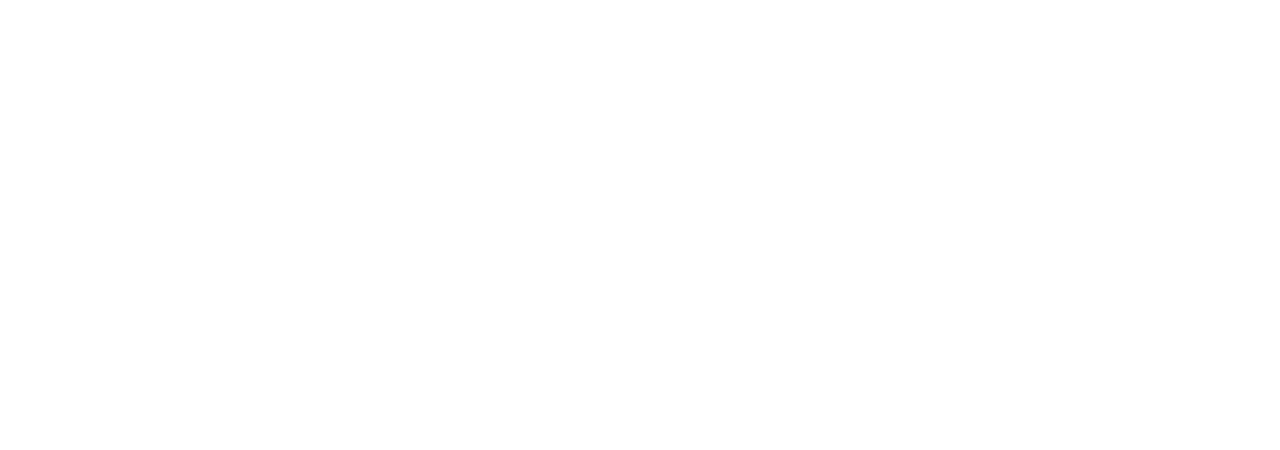
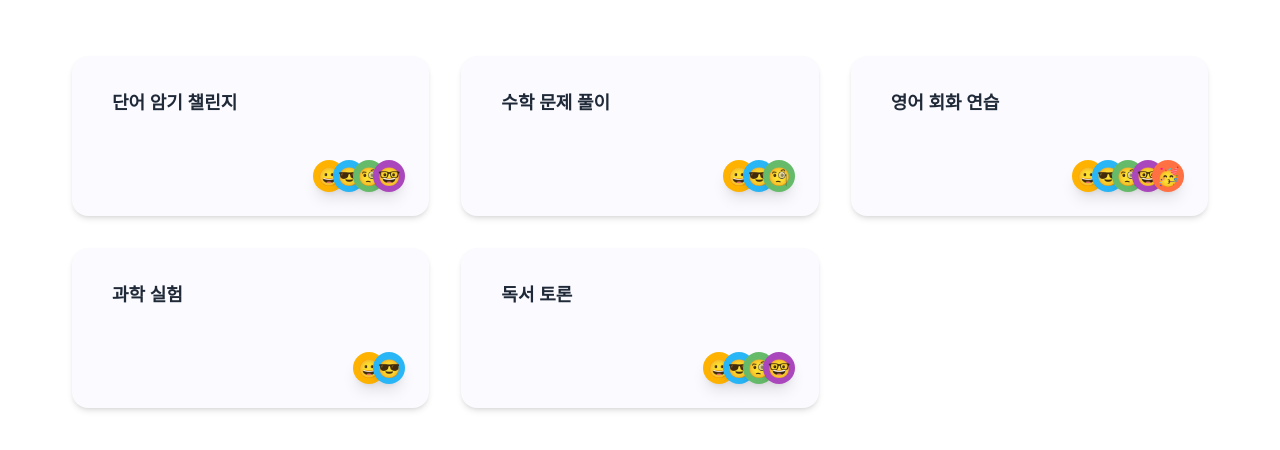
Before and after one commit to 5Suminsss2/plan_it, a React (Vite) app in the folder planIt/: page /sharedPlan in a window 1280 px wide. Before the commit this address had no page. Shown: the top 450 px of the page. Built offline with nearby package versions, Linux system fonts and the light colour scheme.

Commit message:
#Feat: sharedPlan 페이지 퍼블리싱 완료

```diff
--- a/planIt/package.json
+++ b/planIt/package.json
@@ -16,6 +16,7 @@
     "build-storybook": "storybook build"
   },
   "dependencies": {
+    "@fullcalendar/core": "^6.1.17",
     "@fullcalendar/daygrid": "^6.1.17",
     "@fullcalendar/interaction": "^6.1.17",
     "@fullcalendar/list": "^6.1.17",
@@ -28,6 +29,7 @@
     "react-colorful": "^5.6.1",
     "react-dom": "^18.3.1",
     "react-router-dom": "^6.28.0",
+    "react-select": "^5.10.1",
     "react-toastify": "^10.0.6",
     "uuid": "^11.0.3",
     "zustand": "^5.0.2"
--- a/planIt/src/App.tsx
+++ b/planIt/src/App.tsx
@@ -2,6 +2,7 @@
 import { BrowserRouter as Router, Routes, Route } from "react-router-dom";
 import Home from "./pages/Home";
 import ProgressCalendar from "./pages/ProgressCalendar";
+import SharedPlan from "./pages/SharedPlan";
 
 function App() {
   return (
@@ -9,6 +10,7 @@
       <Routes>
         <Route path="/" element={<Home />} />
         <Route path="/progressCalendar" element={<ProgressCalendar />} />
+        <Route path="/sharedPlan" element={<SharedPlan />} />
         {/* <Route path="/about" element={<About />} /> */}
       </Routes>
     </Router>
--- /dev/null
+++ b/planIt/src/components/card/shardPlanCard.tsx
@@ -0,0 +1,30 @@
+import { PlanType } from "../../types/shardPlan";
+
+const SharedPlanCard = ({ title, participants }: PlanType) => (
+  <div
+    className="w-full max-w-xs sm:max-w-sm md:max-w-md lg:max-w-lg xl:max-w-xl h-40 bg-[#fafaff] rounded-2xl flex flex-col justify-between p-6
+          shadow-md hover:shadow-lg transition-shadow duration-200"
+  >
+    <div className="flex">
+      <div className="bg-gray-200 text-gray-700 rounded px-4 py-2 text-lg font-semibold font-medium">
+        {title}
+      </div>
+    </div>
+
+    <div className="flex justify-end items-end mt-4">
+      <div className="flex -space-x-3">
+        {participants.map((data, idx) => (
+          <div
+            key={idx}
+            className="w-8 h-8 rounded-full shadow-lg flex items-center justify-center text-lg"
+            style={{ backgroundColor: data.color }}
+          >
+            {data.emoji}
+          </div>
+        ))}
+      </div>
+    </div>
+  </div>
+);
+
+export default SharedPlanCard;
--- /dev/null
+++ b/planIt/src/pages/SharedPlan.tsx
@@ -0,0 +1,63 @@
+import SharedPlanCard from "../components/card/shardPlanCard";
+import { PlanType } from "../types/shardPlan";
+
+const plans: PlanType[] = [
+  {
+    title: "단어 암기 챌린지",
+    participants: [
+      { name: "민수", emoji: "😀", color: "#FFB300" }, // 주황
+      { name: "지영", emoji: "😎", color: "#29B6F6" }, // 파랑
+      { name: "철수", emoji: "🧐", color: "#66BB6A" }, // 초록
+      { name: "영희", emoji: "🤓", color: "#AB47BC" }, // 보라
+    ],
+  },
+  {
+    title: "수학 문제 풀이",
+    participants: [
+      { name: "민수", emoji: "😀", color: "#FFB300" },
+      { name: "지영", emoji: "😎", color: "#29B6F6" },
+      { name: "철수", emoji: "🧐", color: "#66BB6A" },
+    ],
+  },
+  {
+    title: "영어 회화 연습",
+    participants: [
+      { name: "민수", emoji: "😀", color: "#FFB300" },
+      { name: "지영", emoji: "😎", color: "#29B6F6" },
+      { name: "철수", emoji: "🧐", color: "#66BB6A" },
+      { name: "영희", emoji: "🤓", color: "#AB47BC" },
+      { name: "하늘", emoji: "🥳", color: "#FF7043" }, // 빨강/오렌지
+    ],
+  },
+  {
+    title: "과학 실험",
+    participants: [
+      { name: "민수", emoji: "😀", color: "#FFB300" },
+      { name: "지영", emoji: "😎", color: "#29B6F6" },
+    ],
+  },
+  {
+    title: "독서 토론",
+    participants: [
+      { name: "민수", emoji: "😀", color: "#FFB300" },
+      { name: "지영", emoji: "😎", color: "#29B6F6" },
+      { name: "철수", emoji: "🧐", color: "#66BB6A" },
+      { name: "영희", emoji: "🤓", color: "#AB47BC" },
+    ],
+  },
+  // ...더 많은 카드 데이터
+];
+
+const sharedPlan = () => (
+  <div className="w-full max-w-6xl mx-auto grid grid-cols-1 sm:grid-cols-2 lg:grid-cols-3 gap-8 px-2 py-6 justify-items-center cursor-pointer">
+    {plans.map((plan, idx) => (
+      <SharedPlanCard
+        key={idx}
+        title={plan.title}
+        participants={plan.participants}
+      />
+    ))}
+  </div>
+);
+
+export default sharedPlan;
--- /dev/null
+++ b/planIt/src/types/shardPlan.ts
@@ -0,0 +1,10 @@
+export interface participants {
+  name: string;
+  emoji: string;
+  color: string;
+}
+
+export interface PlanType {
+  title: string;
+  participants: participants[];
+}
```
